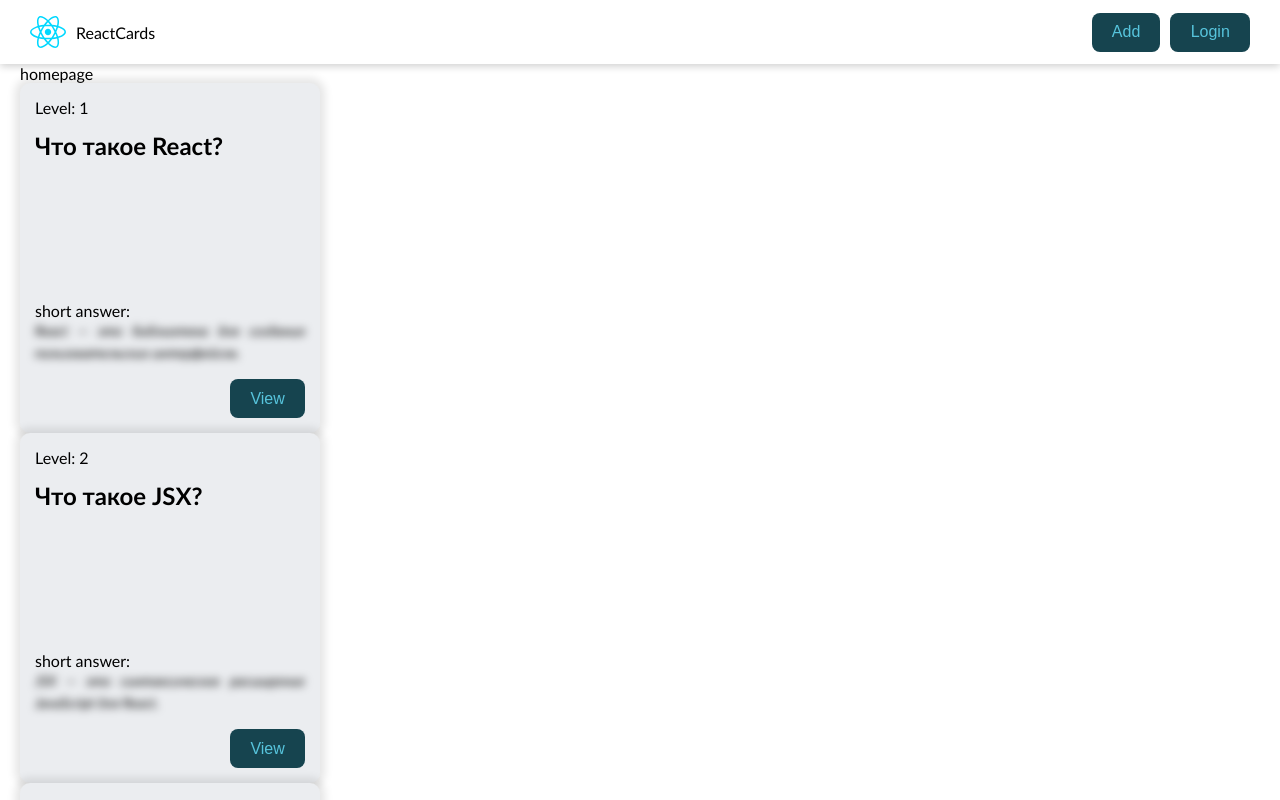
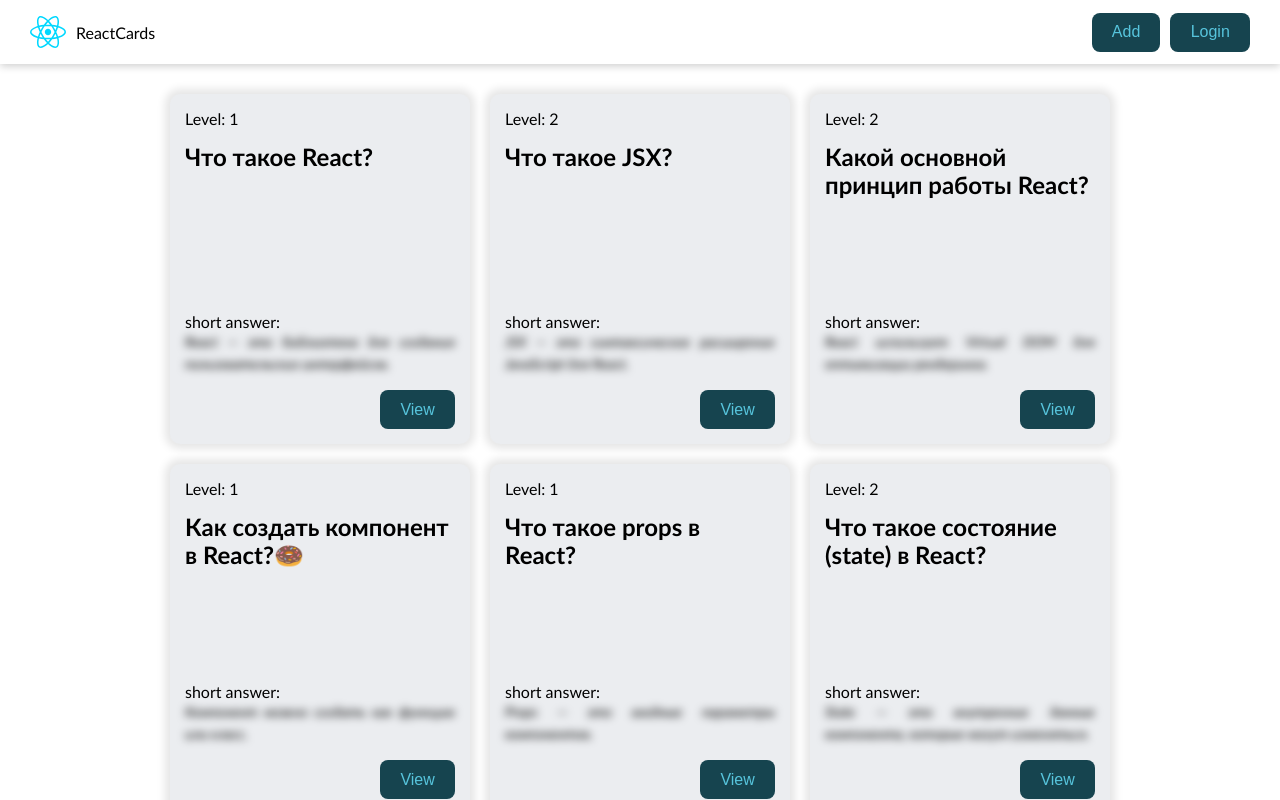
Before and after one commit to gimonch1k/React_Cards, a React (Vite) app: page / in a window 1280 px wide. Built offline with nearby package versions, Linux system fonts and the light colour scheme; data requests are answered from the project's data file.

Commit message:
added QuestionCardList

```diff
--- /dev/null
+++ b/src/components/QuestionCardList/QuestionCardList.jsx
@@ -0,0 +1,13 @@
+import { QuestionCard } from "../QuestionCard/QuestionCard";
+
+import styles from "./QuestionCardList.module.scss";
+
+export function QuestionCardList({ cards }) {
+  return (
+    <div className={styles.cards}>
+      {cards.map((card) => (
+        <QuestionCard card={card} key={card.id} />
+      ))}
+    </div>
+  );
+}
--- /dev/null
+++ b/src/components/QuestionCardList/QuestionCardList.module.scss
@@ -0,0 +1,10 @@
+.cards {
+  width: 100%;
+  padding: 30px 0;
+  margin: 0 auto;
+  display: flex;
+  flex-wrap: wrap;
+  justify-content: center;
+  align-items: center;
+  gap: 20px;
+}
--- /dev/null
+++ b/src/components/QuestionCardList/index.jsx
@@ -0,0 +1 @@
+export { QuestionCardList } from "./QuestionCardList";
--- a/src/pages/HomePage/HomePage.jsx
+++ b/src/pages/HomePage/HomePage.jsx
@@ -1,8 +1,7 @@
 import { useEffect, useState } from "react";
 
 import { API_URL } from "../../constants";
-import { QuestionCard } from "../../components/QuestionCard";
-import { Button } from "../../components/Button";
+import { QuestionCardList } from "../../components/QuestionCardList";
 
 import styles from "./HomePage.module.scss";
 
@@ -24,10 +23,7 @@ export function HomePage() {
 
   return (
     <>
-      homepage
-      {questions.map((card) => (
-        <QuestionCard card={card} key={card.id} />
-      ))}
+      <QuestionCardList cards={questions} />
     </>
   );
 }
```
